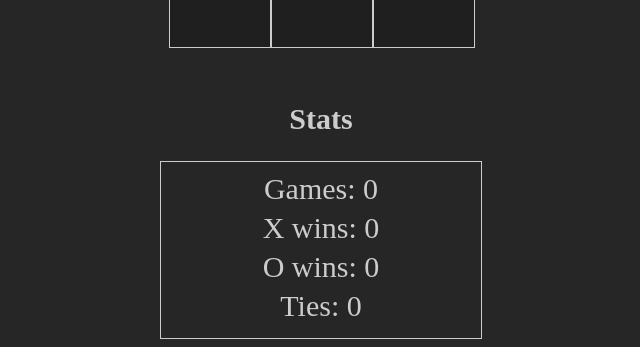
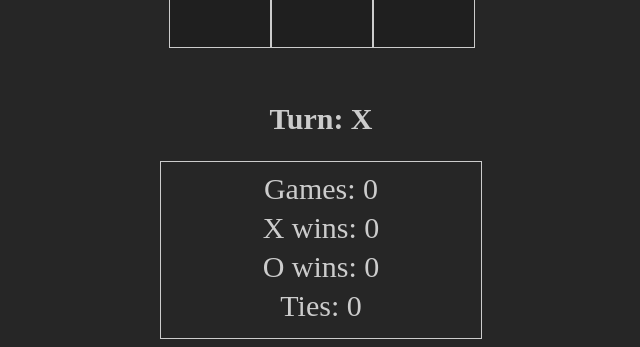
Before and after one commit to AlexanderVazov/AlexanderVazov_KaloyanGeorgiev, a Django app: page /App// in a window 1280 px wide. Shown: the part 571-918 px from the top of the page, without its empty margins (319-959 px from the left). Run offline with Django 5.2, Linux system fonts and the light colour scheme.

Commit message:
Added alternating first turns, set game result message to be shown for 3 seconds instead of 5, changed "Stats" to "Turn: X/O"

```diff
--- a/Game/Tic_Tac_Toe/App/templates/main.html
+++ b/Game/Tic_Tac_Toe/App/templates/main.html
@@ -19,7 +19,7 @@
     <div class="cell" id="8" onclick="makeMove(8)"></div>
     <div class="cell" id="9" onclick="makeMove(9)"></div>
   </div>
-  <h2 id="header">Stats</h2>
+  <h2 id="header">Turn: X</h2>
   <div class="info-box">
     <div class="element" id="gameCount">Games: 0</div>
     <div class="element" id="XWins">X wins: 0</div>
@@ -45,7 +45,7 @@
       margin: 0 auto;
       justify-content: center;
       align-items:center;
-      padding:165px; /*225px if info-box is at the bottom, 105 if info-box is at the top*/
+      padding:165px; /*165px if info-box is at the bottom, 105 if info-box is at the top*/
       padding-bottom: 30px;
     }
     .cell {
@@ -82,7 +82,8 @@
     }
   </style>
   <script>
-    let turn = 'X';
+    let firstTurn = 'X'
+    let turn = firstTurn;
     let gameCount=0;
     let XWinCount=0;
     let OWinCount=0;
@@ -103,6 +104,7 @@
         if(turn === 'X')turn = 'O';
         else if(turn === 'O')turn = 'X';
         else console.log('Error');
+        header.innerHTML = 'Turn: ' + turn;
       }
       else console.log('Position ' + pos + ' is already taken');
 
@@ -149,10 +151,13 @@
         document.getElementById((i+1).toString()).innerHTML = '';
       }
       document.getElementById('gameCount').innerHTML = ('Games: ' + (++gameCount).toString())
+      if(firstTurn === 'X')firstTurn = 'O';
+      else if (firstTurn === 'O')firstTurn = 'X';
+      turn=firstTurn;
       clearTimeout(timeoutID); // Clears timeout in case the function is executed again, before the previous timeout has expired.
       timeoutID = setTimeout(function() {
-        header.innerHTML = 'Stats';
-      }, 5000);
+        header.innerHTML = 'Turn: ' + turn;
+      }, 3000);
     }
   </script>
 </body>
```
